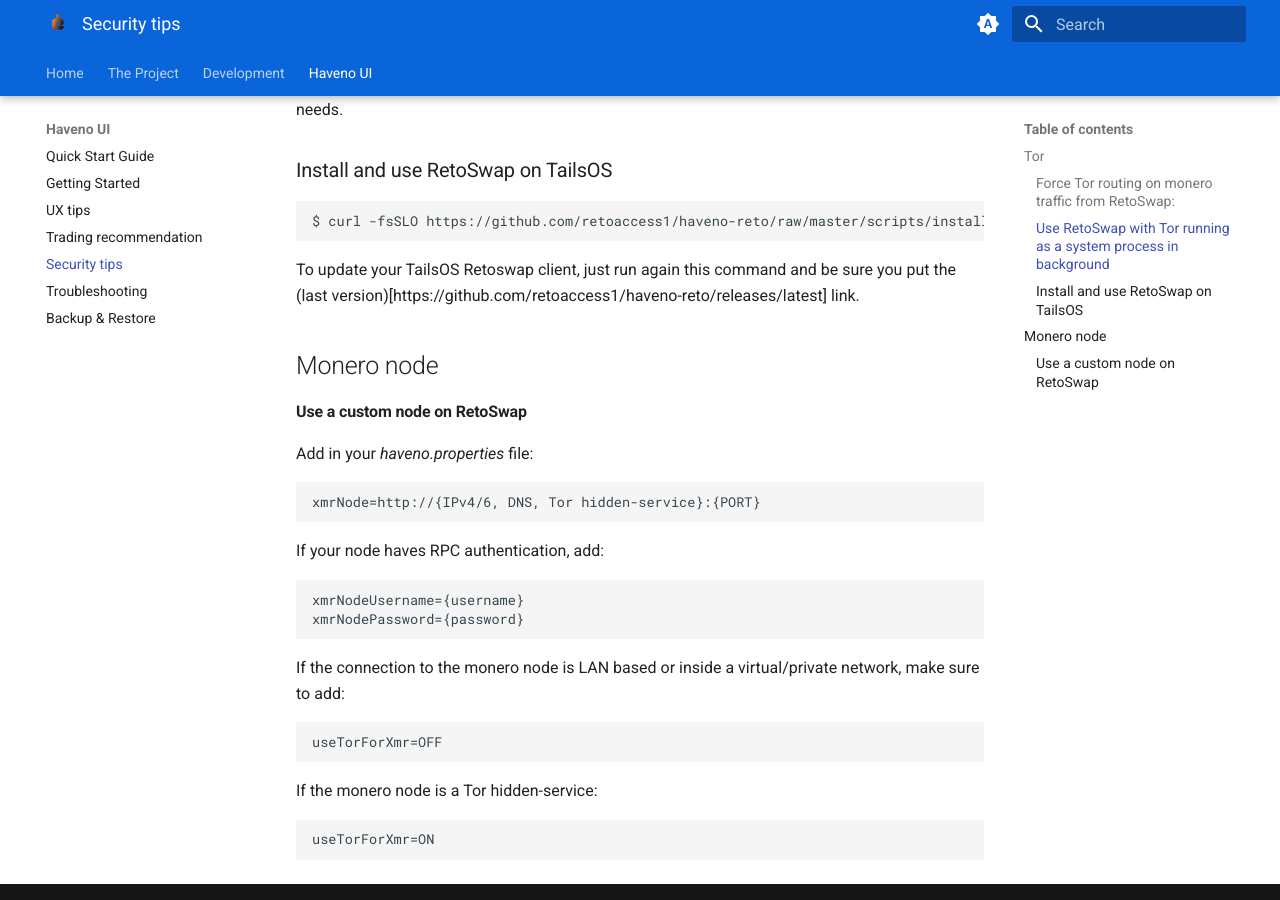
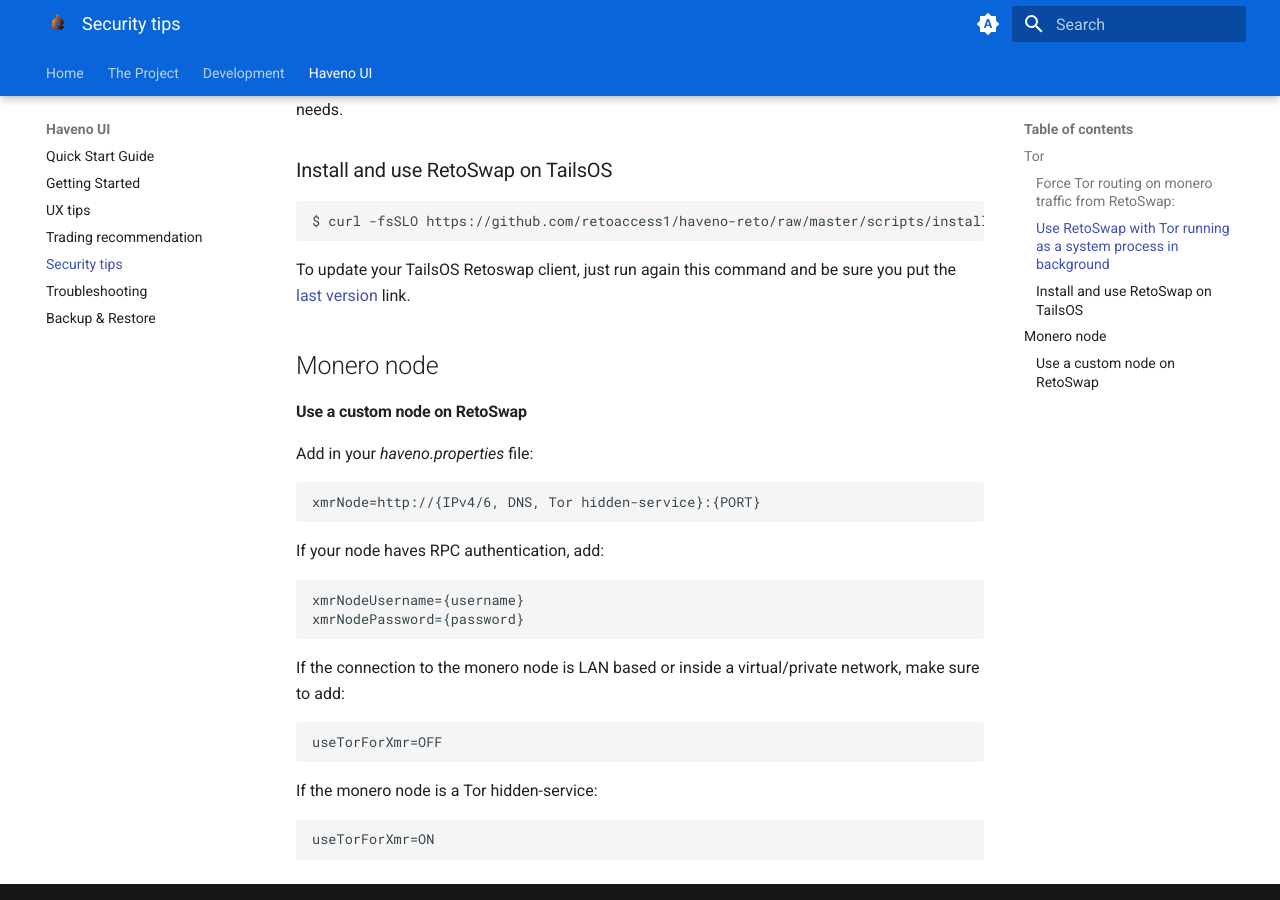
Before and after one commit to boldsuck/haveno-reto-docs, an MkDocs documentation site: the page built from docs/haveno-ui/security.md, in a window 1280 px wide and 900 px high, scrolled down 851 px. Built offline with MkDocs 1.6.1 and Material for MkDocs 9.7.7, drawn with Linux system fonts in a browser that asks for light colours; plug-ins that fetch from the network failed and are left out; the version menu is left out.

Commit message:
Update security.md

````diff
--- a/docs/haveno-ui/security.md
+++ b/docs/haveno-ui/security.md
@@ -40,7 +40,7 @@
 ```
 $ curl -fsSLO https://github.com/retoaccess1/haveno-reto/raw/master/scripts/install_tails/haveno-install.sh && bash haveno-install.sh https://github.com/retoaccess1/haveno-reto/releases/download/v(last-version)/haveno-linux-deb.zip <DAA24D878B8D36C90120A897CA02DAC12DAE2D0F>
 ```
-To update your TailsOS Retoswap client, just run again this command and be sure you put the (last version)[https://github.com/retoaccess1/haveno-reto/releases/latest] link.
+To update your TailsOS Retoswap client, just run again this command and be sure you put the [last version](https://github.com/retoaccess1/haveno-reto/releases/latest) link.
 
 ## Monero node
 
````
